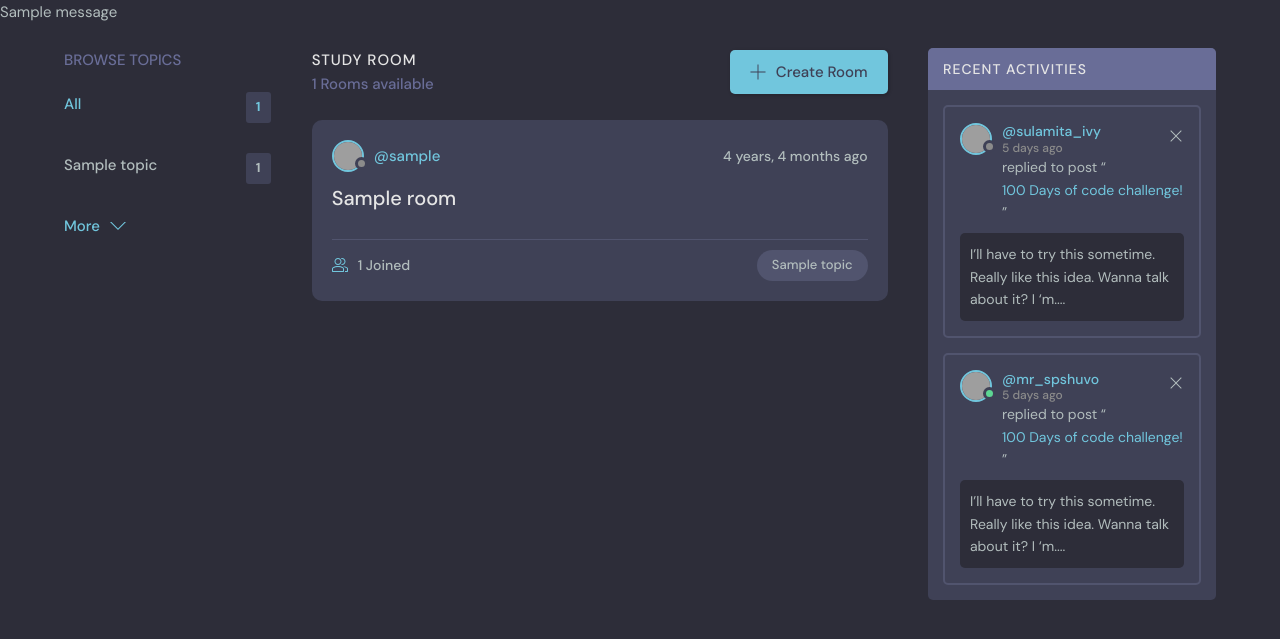
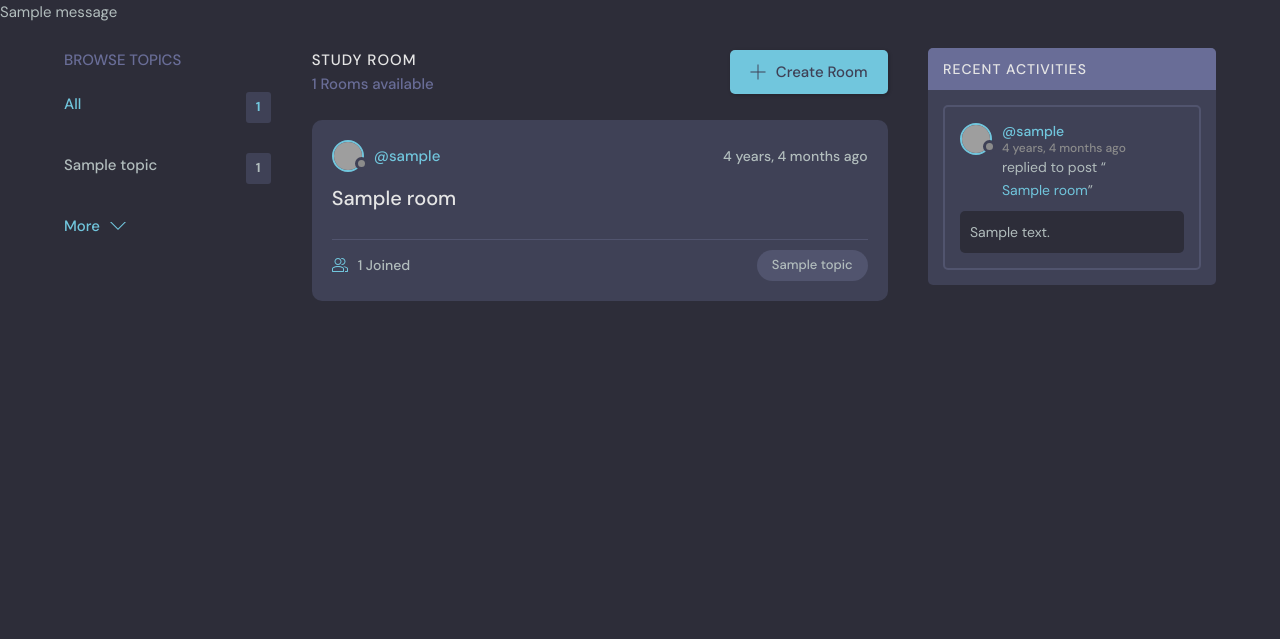
Before and after one commit to KevinVanDerSchans/social-media-django, a Django app: page / in a window 1280 px wide. Shown: the part 76-715 px from the top of the page. Run offline with Django 5.2, Linux system fonts and the light colour scheme; tables that the repository leaves empty hold one stand-in row (values such as "Sample post"); one stand-in notice (Sample message) is shown; grey boxes are pictures that could not be loaded.

Commit message:
Add activity component template

```diff
--- a/base/templates/base/activity_component.html
+++ b/base/templates/base/activity_component.html
@@ -1,26 +1,51 @@
+<div class="activities">
+  <div class="activities__header">
+    <h2>
+      Recent Activities
+    </h2>
+  </div>
 
-<h3>
-  Recent Activity
-</h3>
-<hr />
+  {% for message in room_messages %}
+    <div class="activities__box">
+      <div class="activities__boxHeader roomListRoom__header">
+        <a href="{% url 'user-profile' message.user.id %}"
+           class="roomListRoom__author">
+          <div class="avatar avatar--small">
+            <img src="https://randomuser.me/api/portraits/women/11.jpg" />
+          </div>
+          <p>
+            @{{ message.user }}
+            <span>{{ message.created|timesince }} ago</span>
+          </p>
+        </a>
 
-{% for message in room_messages %}
-  <div>
-    <small>
-      <a href="{% url 'user-profile' message.user.id %}">
-        @{{ message.user }} {{ message.created|timesince }}
-      </a>
-    </small>
+        {% if request.user == message.user %}
+          <div class="roomListRoom__actions">
+            <a href="{% url 'delete-message' message.id %}">
+              <svg version="1.1"
+                   xmlns="http://www.w3.org/2000/svg"
+                   width="32"
+                   height="32"
+                   viewBox="0 0 32 32">
+                <title>remove</title>
+                <path d="M27.314 6.019l-1.333-1.333-9.98 9.981-9.981-9.981-1.333 1.333 9.981 9.981-9.981 9.98 1.333 1.333 9.981-9.98 9.98 9.98 1.333-1.333-9.98-9.98 9.98-9.981z">
+                </path>
+              </svg>
+            </a>
+          </div>
+        {% endif %}
 
-    <small>replied to '{{ message.room }}'</small>
-
-    <p>
-      {{ message }}
-    </p>
-
-    {% if request.user == message.user %}
-      <a href="{% url 'delete-message' message.id %}">Delete</a>
-    {% endif %}
-
+      </div>
+      <div class="activities__boxContent">
+        <p>
+          replied to post “<a href="{% url 'room' message.room.id %}">
+          {{ message.room }}
+        </a>”
+      </p>
+      <div class="activities__boxRoomContent">
+        {{ message.body }}
+      </div>
+    </div>
   </div>
 {% endfor %}
+</div>
--- a/base/templates/base/home.html
+++ b/base/templates/base/home.html
@@ -60,82 +60,9 @@
       <!-- Room List End -->
 
       <!-- Activities Start -->
-      <div class="activities">
-        <div class="activities__header">
-          <h2>
-            Recent Activities
-          </h2>
-        </div>
-        <div class="activities__box">
-          <div class="activities__boxHeader roomListRoom__header">
-            <a href="profile.html" class="roomListRoom__author">
-              <div class="avatar avatar--small">
-                <img src="https://randomuser.me/api/portraits/women/11.jpg" />
-              </div>
-              <p>
-                @sulamita_ivy
-                <span>5 days ago</span>
-              </p>
-            </a>
-            <div class="roomListRoom__actions">
-              <a href="#">
-                <svg version="1.1"
-                     xmlns="http://www.w3.org/2000/svg"
-                     width="32"
-                     height="32"
-                     viewBox="0 0 32 32">
-                  <title>remove</title>
-                  <path d="M27.314 6.019l-1.333-1.333-9.98 9.981-9.981-9.981-1.333 1.333 9.981 9.981-9.981 9.98 1.333 1.333 9.981-9.98 9.98 9.98 1.333-1.333-9.98-9.98 9.98-9.981z">
-                  </path>
-                </svg>
-              </a>
-            </div>
-          </div>
-          <div class="activities__boxContent">
-            <p>
-              replied to post “<a href="room.html">100 Days of code challenge!</a>”
-            </p>
-            <div class="activities__boxRoomContent">
-              I’ll have to try this sometime. Really like this idea. Wanna talk about it? I ‘m....
-            </div>
-          </div>
-        </div>
 
-        <div class="activities__box">
-          <div class="activities__boxHeader roomListRoom__header">
-            <a href="profile.html" class="roomListRoom__author">
-              <div class="avatar avatar--small active">
-                <img src="https://randomuser.me/api/portraits/men/13.jpg" />
-              </div>
-              <p>
-                @mr_spshuvo
-                <span>5 days ago</span>
-              </p>
-            </a>
-            <div class="roomListRoom__actions">
-              <a href="#">
-                <svg version="1.1"
-                     xmlns="http://www.w3.org/2000/svg"
-                     width="32"
-                     height="32"
-                     viewBox="0 0 32 32">
-                  <title>remove</title>
-                  <path d="M27.314 6.019l-1.333-1.333-9.98 9.981-9.981-9.981-1.333 1.333 9.981 9.981-9.981 9.98 1.333 1.333 9.981-9.98 9.98 9.98 1.333-1.333-9.98-9.98 9.98-9.981z">
-                  </path>
-                </svg>
-              </a>
-            </div>
-          </div>
-          <div class="activities__boxContent">
-            <p>
-              replied to post “<a href="room.html">100 Days of code challenge!</a>”
-            </p>
-            <div class="activities__boxRoomContent">
-              I’ll have to try this sometime. Really like this idea. Wanna talk about it? I ‘m....
-            </div>
-          </div>
-        </div>
-      </div>
+      {% include 'base/activity_component.html' %}
+
       <!-- Activities End -->
     </div>
   </main>
```
